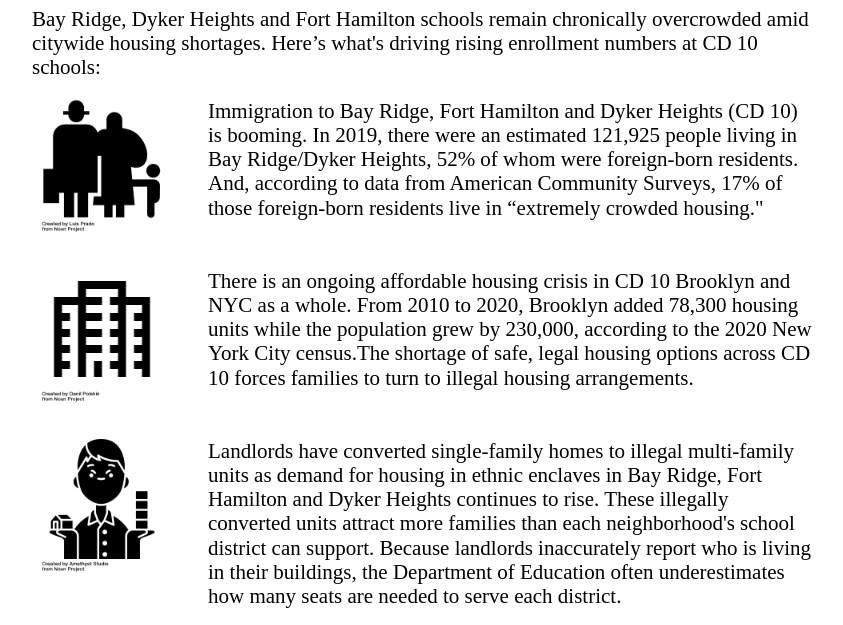
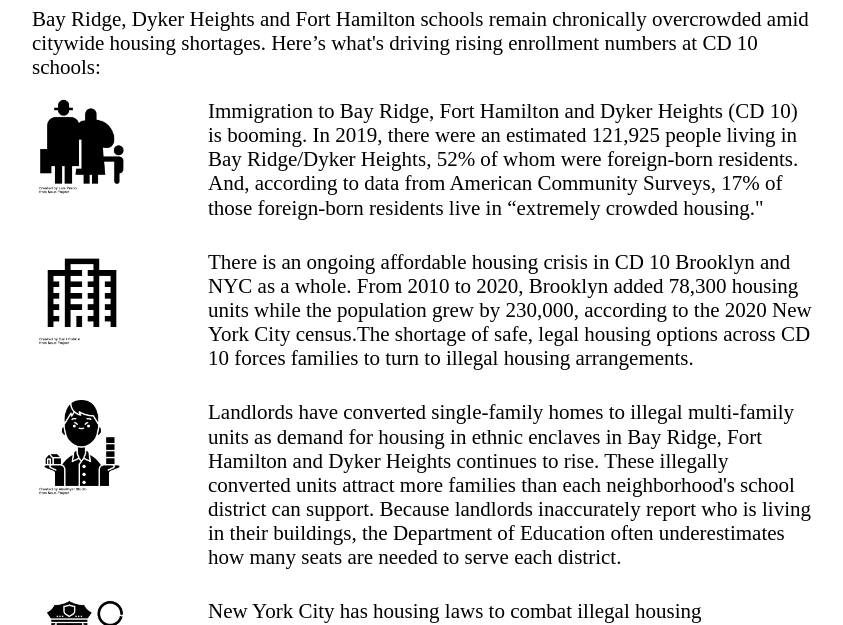
Before and after one commit to Enapolit/Iconproject, a plain HTML site: page index.html in a window 1280 px wide. Shown: the part 128-753 px from the top of the page, without its empty margins (218-1061 px from the left). Drawn offline with nearby package versions, Linux system fonts and the light colour scheme; files whose address does not match are found by name.

Commit message:
Update styles.css

```diff
--- a/styles.css
+++ b/styles.css
@@ -90,6 +90,7 @@ img {
   display: flex;
   max-width 100%;
 }
+ .icon img{max-width:100px}
 }
 
 /*********************************************************************
```
